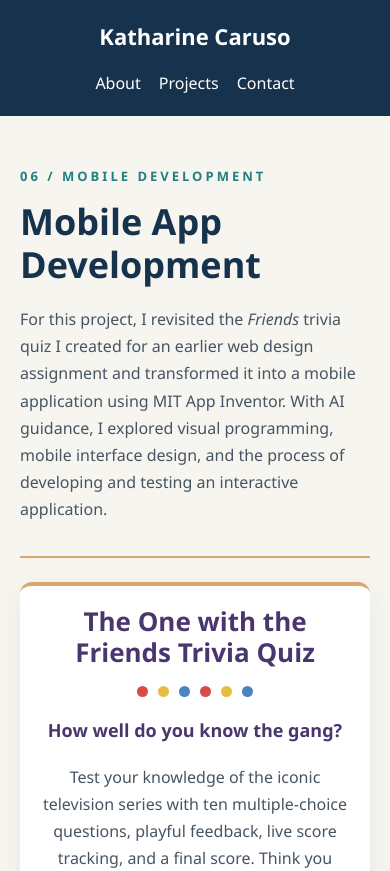
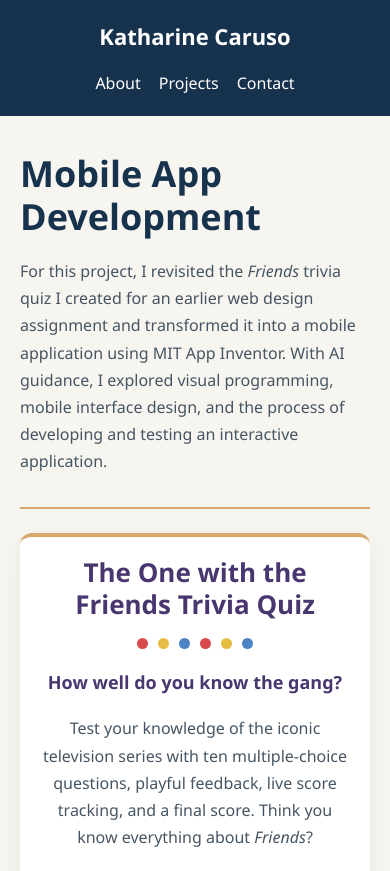
Before and after one commit to katecaruso/katharinecaruso, a plain HTML site: page mobile-app.html in a window 390 px wide. Shown: the top 871 px of the page. Drawn offline with Linux system fonts and the light colour scheme.

Commit message:
Update mobile-app.html

```diff
--- a/mobile-app.html
+++ b/mobile-app.html
@@ -212,7 +212,6 @@
     <main class="mobile-page">
 
         <section class="mobile-intro">
-            <p class="eyebrow">06 / MOBILE DEVELOPMENT</p>
 
             <h1>Mobile App Development</h1>
 
```
